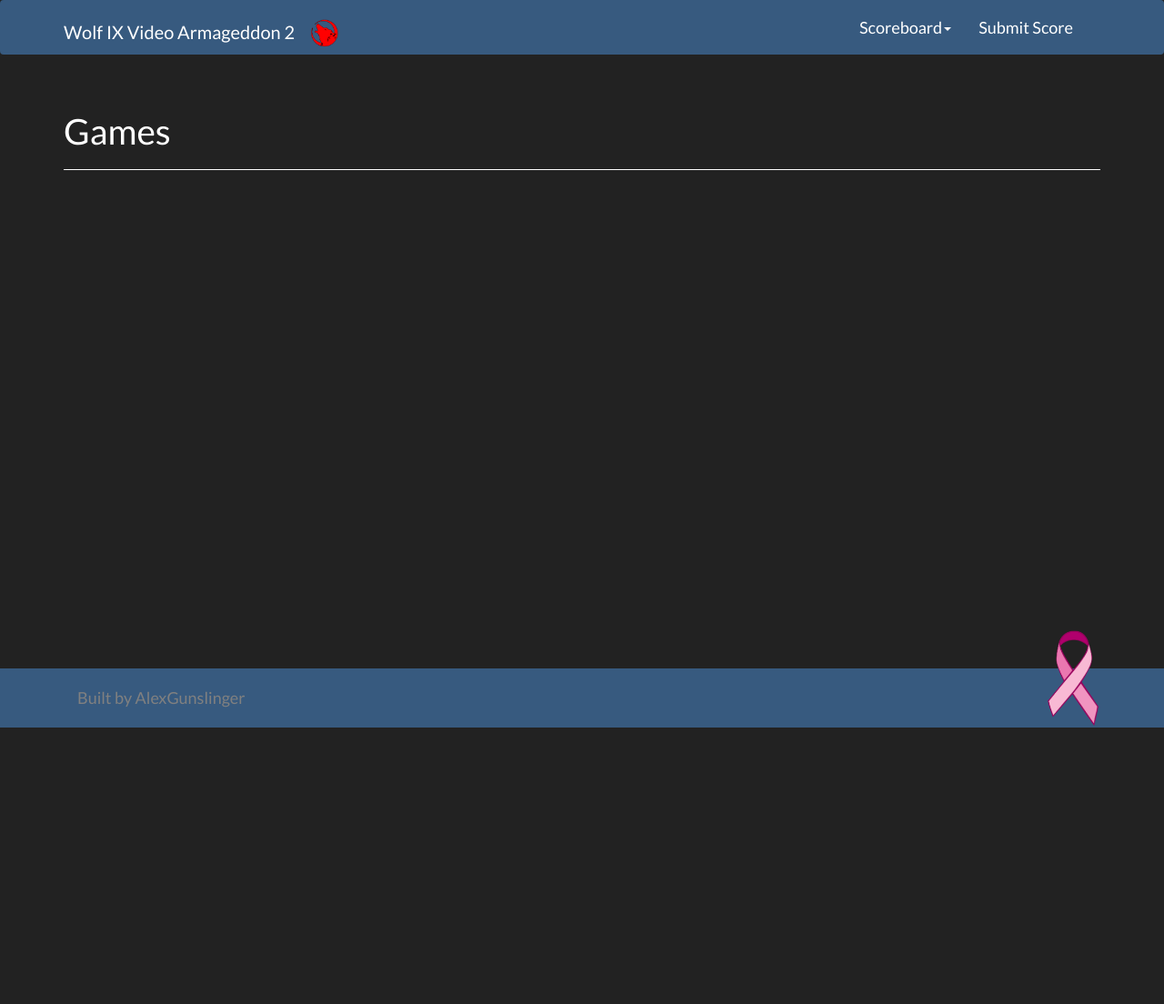
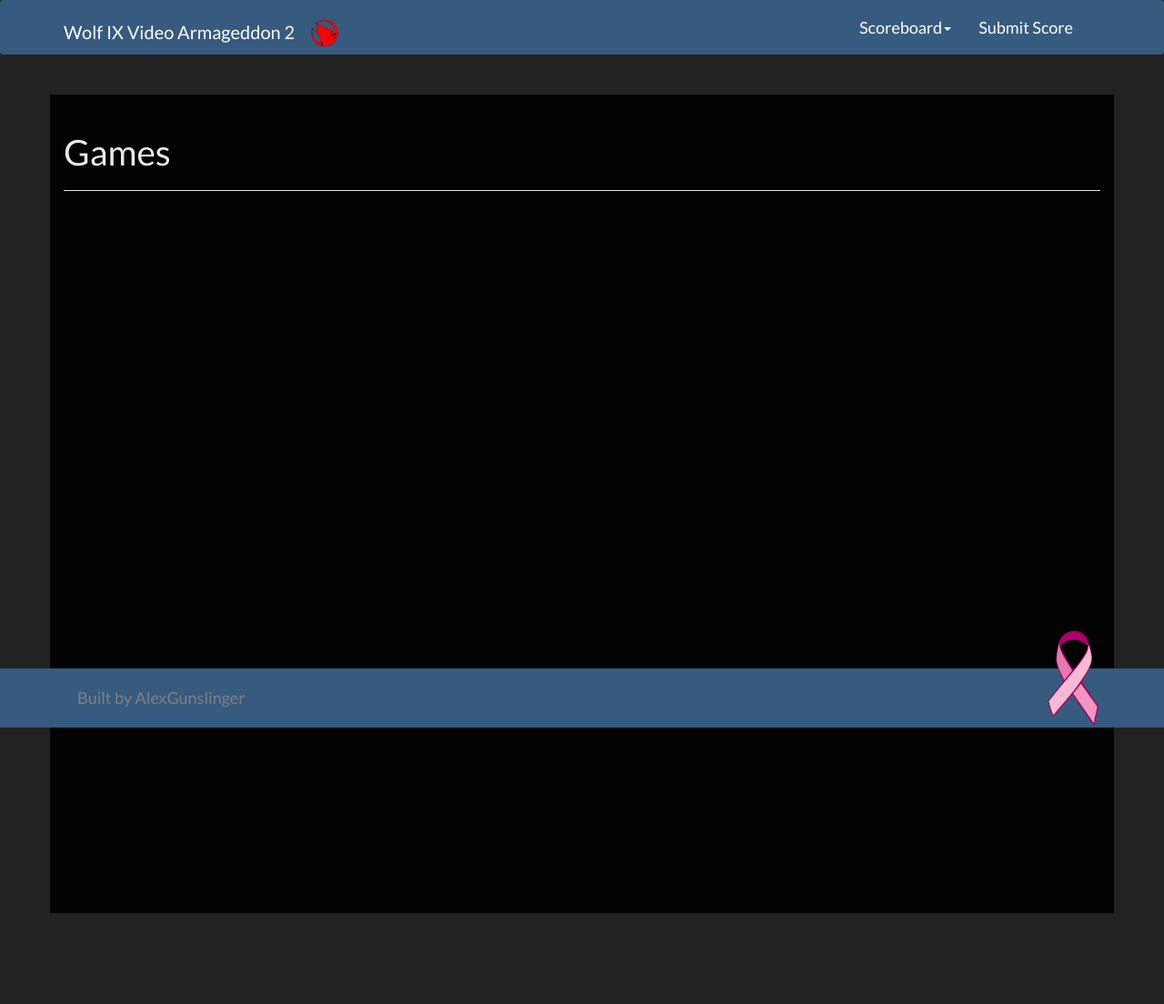
Before and after one commit to AlexGunslinger/retrovg-contest, a Rails app: page /games in a window 1280 px wide. Shown: the whole page at 91% size. Before the commit the page ends 800 px from the top, so only its background shows below. Run offline with Rails 7, Linux system fonts and the light colour scheme; data that the repository does not hold is empty; style sheets or scripts are compiled from the project's sources; some libraries are stand-ins or nearby versions.

Commit message:
Fit background image of every game on the screen

```diff
--- a/app/assets/stylesheets/home.css.scss
+++ b/app/assets/stylesheets/home.css.scss
@@ -4,14 +4,25 @@
   border-bottom: 1px solid;
 }
 
-body {
+body .back-container {
   padding-bottom: 100px;
+  padding-top: 44px;
 }
+
+body .main-container {
+  background: #000;
+  opacity: 0.9;
+  min-height: 900px;
+}
+
 /* NavBar */
 
 .navbar {
   font-size: 18px;
+  margin-bottom: 0px;
+  margin-top: 0px;
 }
+
 .navbar-brand {
   font-size: 20px;
 }
--- a/app/views/layouts/application.html.erb
+++ b/app/views/layouts/application.html.erb
@@ -36,9 +36,11 @@
     </div>
   </div>
 
-  <div class="container">
-    <%= render 'flash' %>
-    <%= yield %>
+  <div class="back-container" style = 'background: url("<%= @game.background_link if @game %>") no-repeat center; background-size: 100% 100%;'>
+    <div class="container main-container">
+      <%= render 'flash' %>
+      <%= yield %>
+    </div>
   </div>
 
   <%= render 'footer' %>
```
